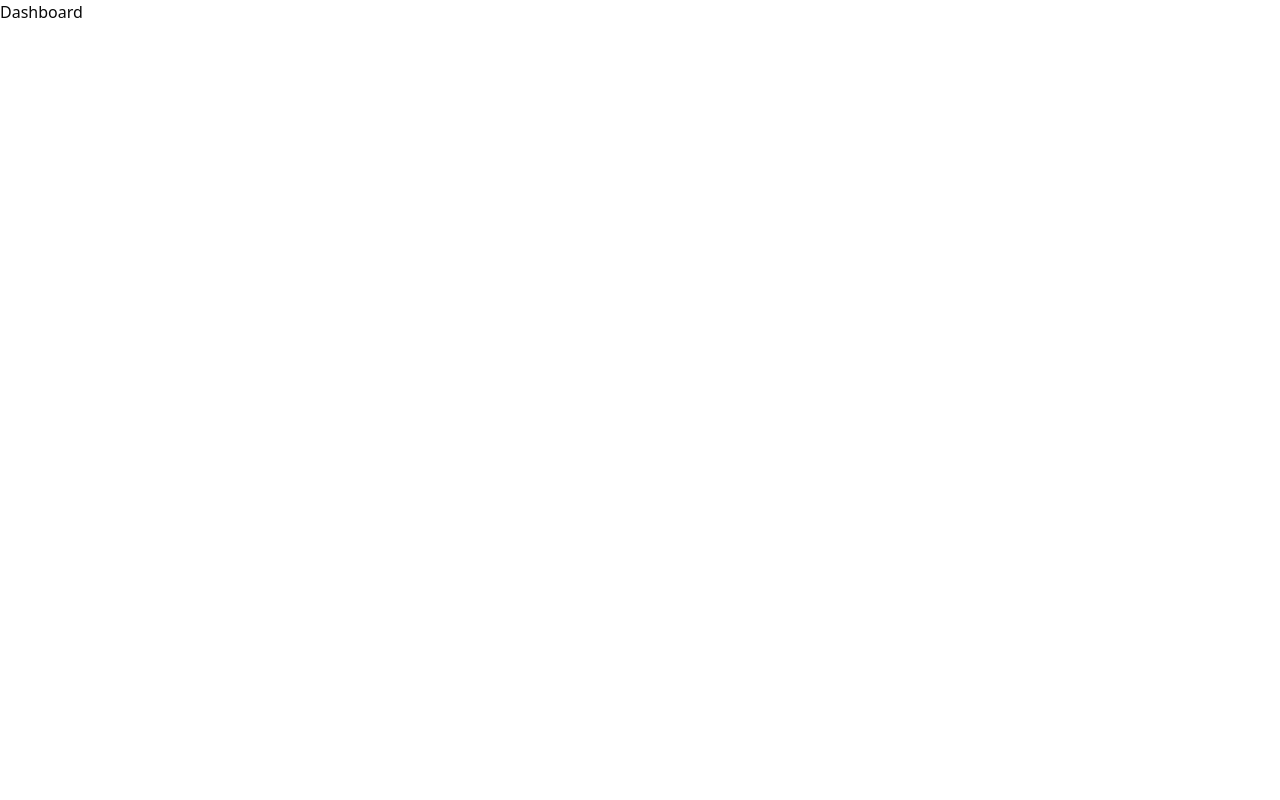
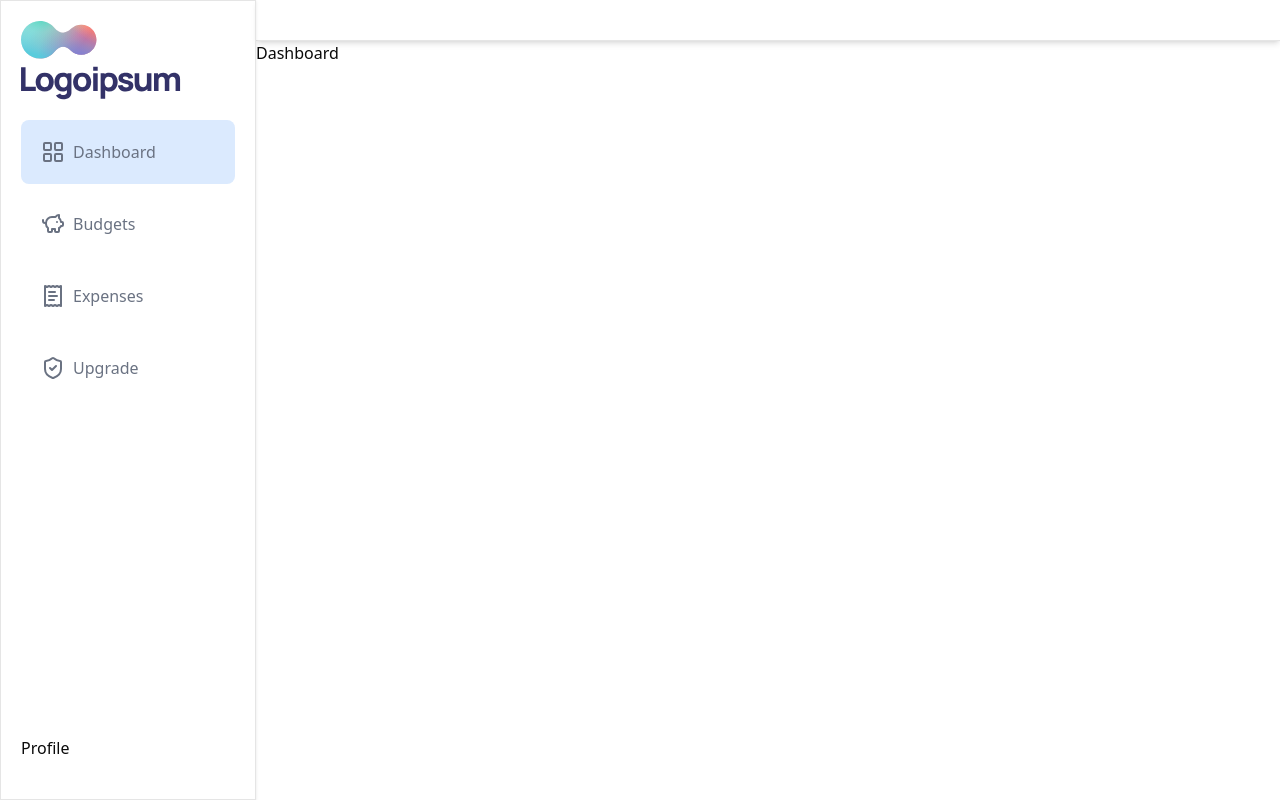
Before and after one commit to SupLinn/Expense-Tracker, a Next.js app in the folder Frontend/expense-tracker/: page /dashboard in a window 1280 px wide. Built offline with nearby package versions, Linux system fonts and the light colour scheme.

Commit message:
sidenav added

```diff
--- /dev/null
+++ b/Frontend/expense-tracker/app/(routes)/dashboard/_components/DashboardHeader.jsx
@@ -0,0 +1,17 @@
+import { UserButton } from '@clerk/nextjs'
+import React from 'react'
+
+function DashboardHeader() {
+  return (
+    <div className='p-5 shadow-md border-b flex justify-between'>
+        <div>
+
+        </div>
+        <div>
+            <UserButton/>
+        </div>
+    </div>
+  )
+}
+
+export default DashboardHeader
--- /dev/null
+++ b/Frontend/expense-tracker/app/(routes)/dashboard/_components/SideNav.jsx
@@ -0,0 +1,68 @@
+"use client"
+import { UserButton } from '@clerk/nextjs'
+import { LayoutGrid, PiggyBank, ReceiptText, ShieldCheck } from 'lucide-react'
+import Image from 'next/image'
+import Link from 'next/link'
+import { usePathname } from 'next/navigation'
+import React, { useEffect } from 'react'
+
+function SideNav () {
+    const menuList=[
+        {
+            id:1,
+            name:'Dashboard',
+            icon:LayoutGrid,
+            path:'/dashboard'
+        },
+        {
+            id:2,
+            name:'Budgets',
+            icon:PiggyBank,
+            path:'/dashboard/budgets'
+        },
+        {
+            id:3,
+            name:'Expenses',
+            icon:ReceiptText,
+            path:'/dashboard/expenses'
+        },
+        {
+            id:4,
+            name:'Upgrade',
+            icon:ShieldCheck,
+            path:'/dashboard/upgrade'
+        }
+    ]
+
+    const path=usePathname();
+
+    useEffect(() => {
+        console.log(path)
+    },[path])
+  return (
+    <div className='h-screen p-5 border shadow-sm'>
+        <Image src={'/logo.svg'}
+        alt='logo'
+        width={160}
+        height={100}
+        />
+        <div className='mt-5'>
+            {menuList.map((menu, index) =>(
+                <Link href={menu.path}>
+                    <h2 className={`flex gap-2 items-center text-gray-500 font-medium mb-2 p-5 cursor-pointer rounded-md hover:text-[#4845d2] hover:bg-blue-100 ${path==menu.path&&'text-[#4845d2] bg-blue-100'}`}>
+                        <menu.icon/>
+                        {menu.name}
+                    </h2>
+                </Link>
+            ))}
+        </div>
+        <div className='fixed bottom-10 flex gap-2 items-center'>
+            <UserButton/>
+            Profile
+        </div>
+
+    </div>
+  )
+}
+
+export default SideNav
--- /dev/null
+++ b/Frontend/expense-tracker/app/(routes)/dashboard/layout.jsx
@@ -0,0 +1,19 @@
+import React from 'react'
+import SideNav from './_components/SideNav'
+import DashboardHeader from './_components/DashboardHeader'
+
+const DashboardLayout = ({children}) => {
+  return (
+    <div>
+        <div className='fixed md:w-64 hidden md:block'>
+            <SideNav/>
+        </div>
+        <div className='md:ml-64'>
+            <DashboardHeader/>
+            {children}
+        </div>
+    </div>
+  )
+}
+
+export default DashboardLayout
--- a/Frontend/expense-tracker/app/dashboard/page.jsx
+++ b/Frontend/expense-tracker/app/(routes)/dashboard/page.jsx
@@ -1,6 +1,6 @@
 import React from 'react'
 
-const Dashboard = () => {
+function Dashboard() {
   return (
     <div>Dashboard</div>
   )
```
